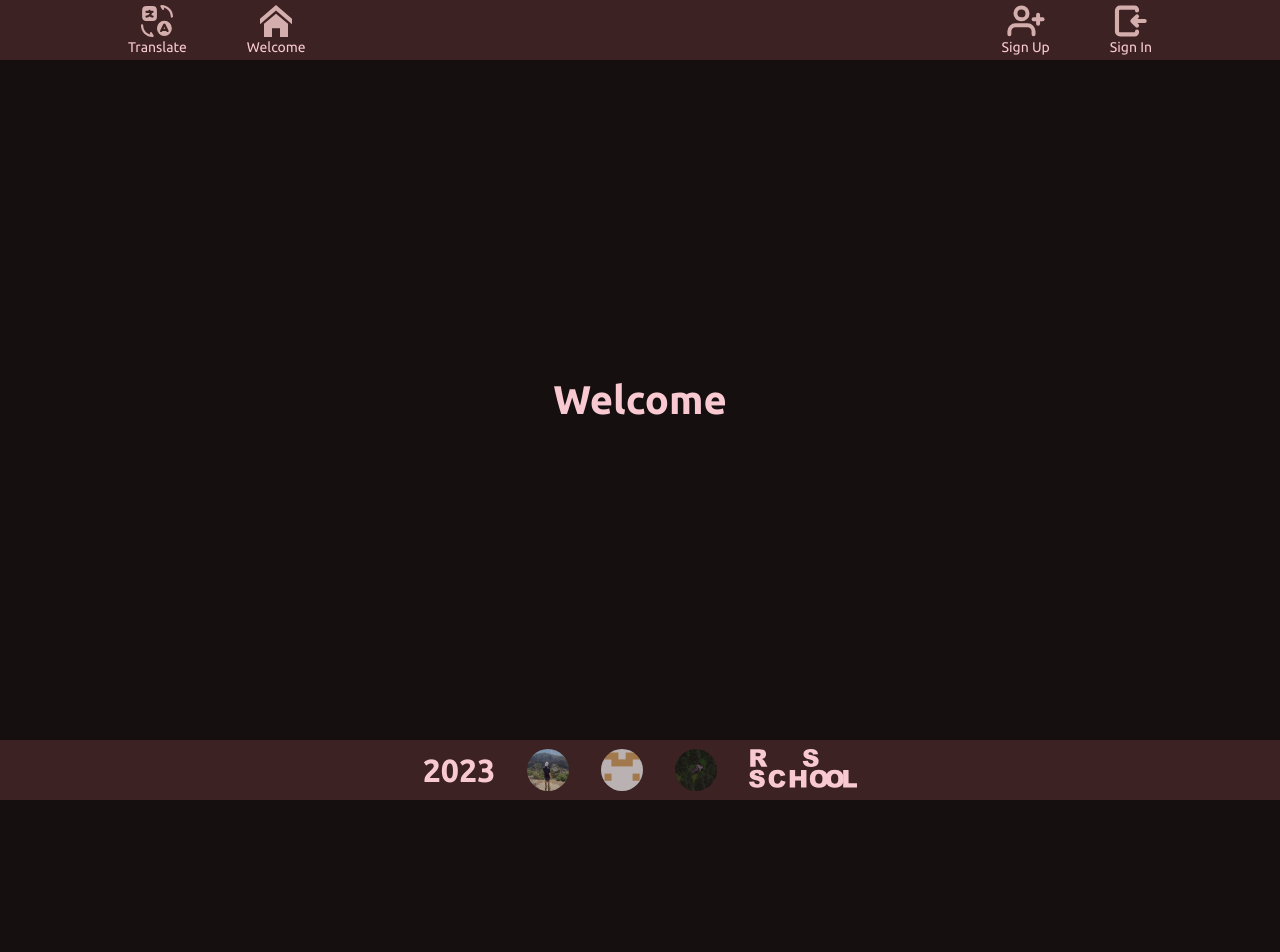
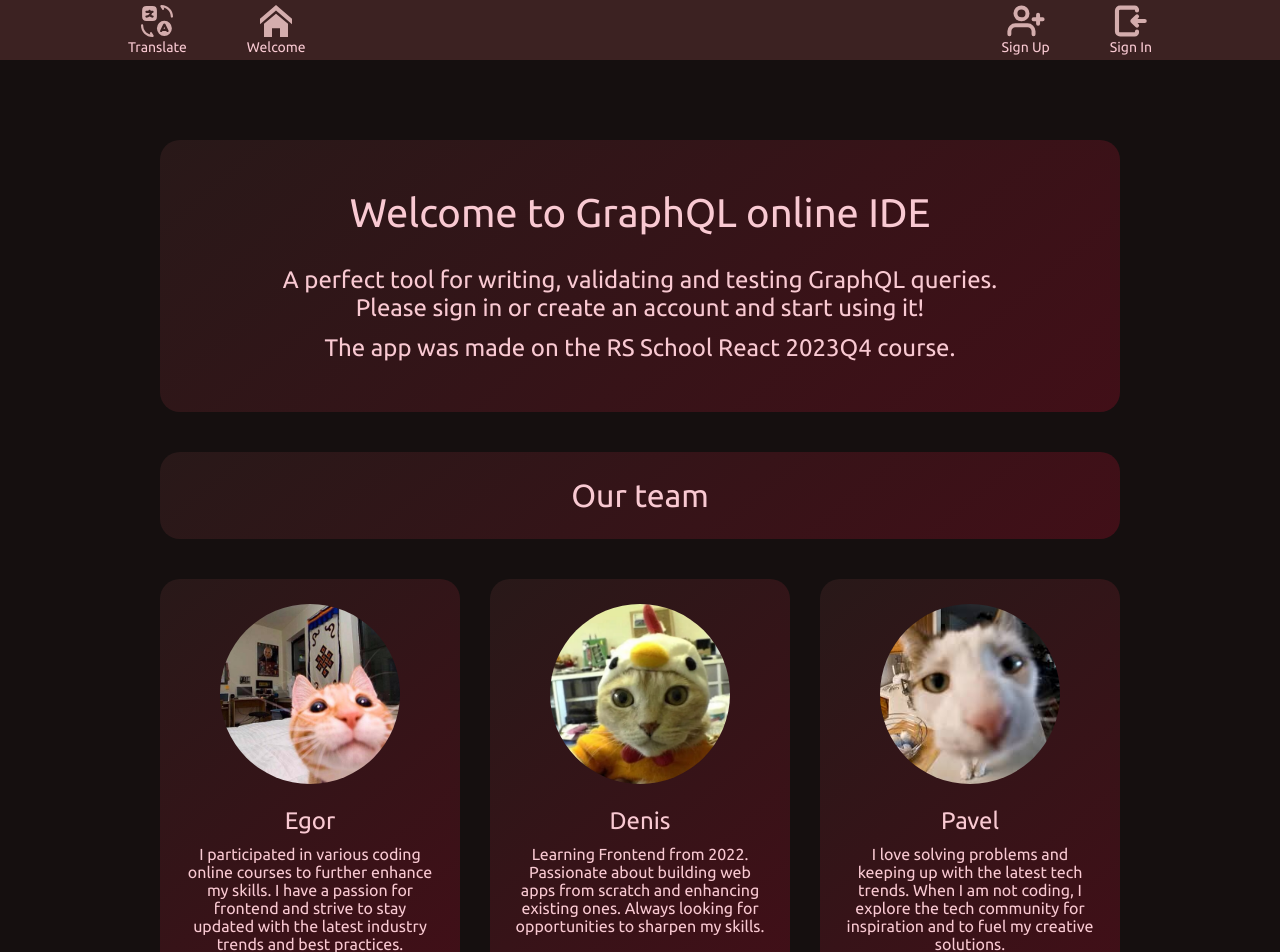
Before and after one commit to shchegolenkov/graphiql-app, a React (Vite) app: page / in a window 1280 px wide. Shown: the top 952 px of the page. Before the commit the page ends 800 px from the top, so only its background shows below. Built offline with nearby package versions, Linux system fonts and the light colour scheme; no server answers.

Commit message:
feat: implement welcome page

```diff
--- /dev/null
+++ b/src/pages/Welcome/Welcome.module.scss
@@ -0,0 +1,108 @@
+h3 {
+  font-size: 24px;
+}
+
+.wrapper {
+  display: flex;
+  width: 90%;
+  max-width: 960px;
+  margin: 60px 0;
+  flex-direction: column;
+  gap: 40px;
+
+  h1,
+  h2,
+  h3 {
+    font-weight: 400;
+  }
+}
+
+.block {
+  padding: 25px;
+  border-radius: 20px;
+  background: $color-bg-gradient;
+
+  &.headingBlock {
+    padding: 50px;
+
+    h1 {
+      margin-bottom: 30px;
+    }
+
+    h3 {
+      margin-top: 12px;
+    }
+  }
+}
+
+.img {
+  width: 20vw;
+  max-width: 180px;
+  margin-bottom: 20px;
+  border-radius: 50%;
+  object-fit: cover;
+  aspect-ratio: 1;
+}
+
+.link {
+  text-decoration-color: transparent;
+  transition: text-decoration-color 0.2s;
+
+  &:hover {
+    text-decoration-color: $color-text;
+  }
+}
+
+.teamBlock {
+  display: flex;
+  justify-content: space-between;
+  gap: 30px;
+}
+
+.memberBlock {
+  min-width: 200px;
+  flex-basis: 0;
+  flex-grow: 1;
+
+  h3 {
+    margin-bottom: 10px;
+  }
+}
+
+@media (max-width: 792px) {
+  h1 {
+    font-size: 32px;
+  }
+
+  h2 {
+    font-size: 24px;
+  }
+
+  h3 {
+    font-size: 20px;
+  }
+
+  .teamBlock {
+    flex-direction: column;
+  }
+}
+
+@media (max-width: 576px) {
+  .wrapper {
+    width: 100%;
+    margin: 20px 0;
+    gap: 30px;
+  }
+
+  .block.headingBlock {
+    padding: 30px;
+  }
+
+  .img {
+    margin-bottom: 5px;
+  }
+
+  .teamBlock {
+    flex-direction: column;
+  }
+}
--- a/src/pages/Welcome/Welcome.tsx
+++ b/src/pages/Welcome/Welcome.tsx
@@ -1,7 +1,71 @@
+import { Link } from 'react-router-dom';
+
+import clsx from 'clsx';
+
+import EgorImage from '../../assets/images/egorImage.jpg';
+import DenisImage from '../../assets/images/denisImage.jpg';
+import PavelImage from '../../assets/images/pavelImage.jpg';
+
+import styles from './Welcome.module.scss';
+
 export const Welcome = () => {
+  const team = [
+    {
+      name: 'Egor',
+      github: 'https://github.com/ygrcore',
+      image: EgorImage,
+      description:
+        'I participated in various coding online courses to further enhance my skills. I have a  passion for frontend and strive to stay updated with the latest industry trends and best practices.',
+    },
+    {
+      name: 'Denis',
+      github: 'https://github.com/shchegolenkov',
+      image: DenisImage,
+      description:
+        'Learning Frontend from 2022. Passionate about building web apps from scratch and enhancing existing ones. Always looking for opportunities to sharpen my skills.',
+    },
+    {
+      name: 'Pavel',
+      github: 'https://github.com/Svygzhryr',
+      image: PavelImage,
+      description:
+        'I love solving problems and keeping up with the latest tech trends. When I am not coding, I explore the tech community for inspiration and to fuel my creative solutions.',
+    },
+  ];
+
   return (
     <main>
-      <h1>Welcome</h1>
+      <div className={styles.wrapper}>
+        <div className={clsx(styles.block, styles.headingBlock)}>
+          <h1>Welcome to GraphQL online IDE</h1>
+          <h3>
+            A perfect tool for writing, validating and testing GraphQL queries.
+            <br /> Please sign in or create an account and start using it!
+          </h3>
+          <h3>The app was made on the RS School React 2023Q4 course.</h3>
+        </div>
+        <div className={styles.block}>
+          <h2>Our team</h2>
+        </div>
+        <div className={styles.teamBlock}>
+          {team.map((member) => (
+            <div
+              key={member.name}
+              className={clsx(styles.block, styles.memberBlock)}
+            >
+              <Link to={member.github} target="_blank" className={styles.link}>
+                <img
+                  src={member.image}
+                  alt={member.name}
+                  className={styles.img}
+                />
+                <h3>{member.name}</h3>
+              </Link>
+              <p>{member.description}</p>
+            </div>
+          ))}
+        </div>
+      </div>
     </main>
   );
 };
```
